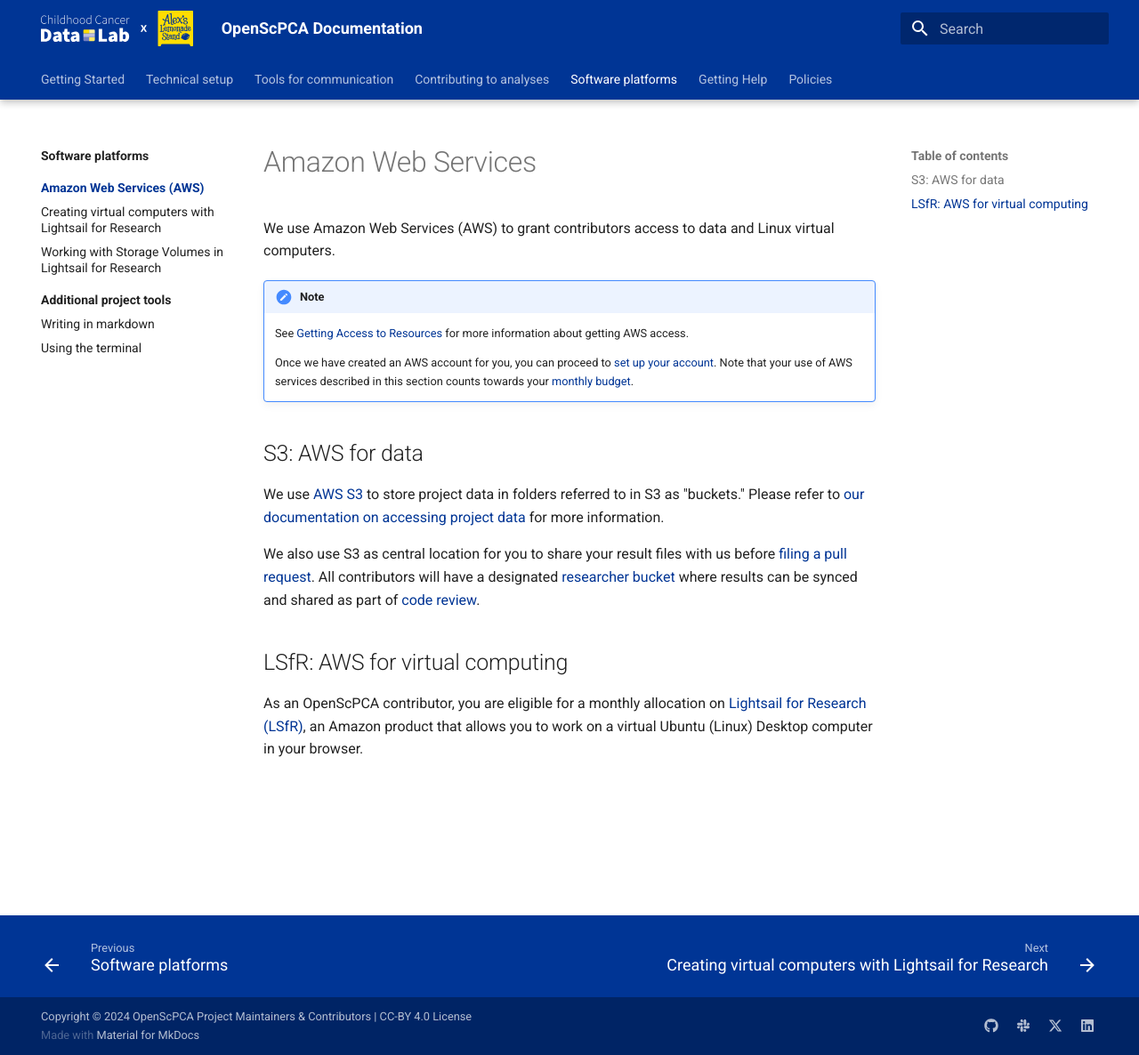
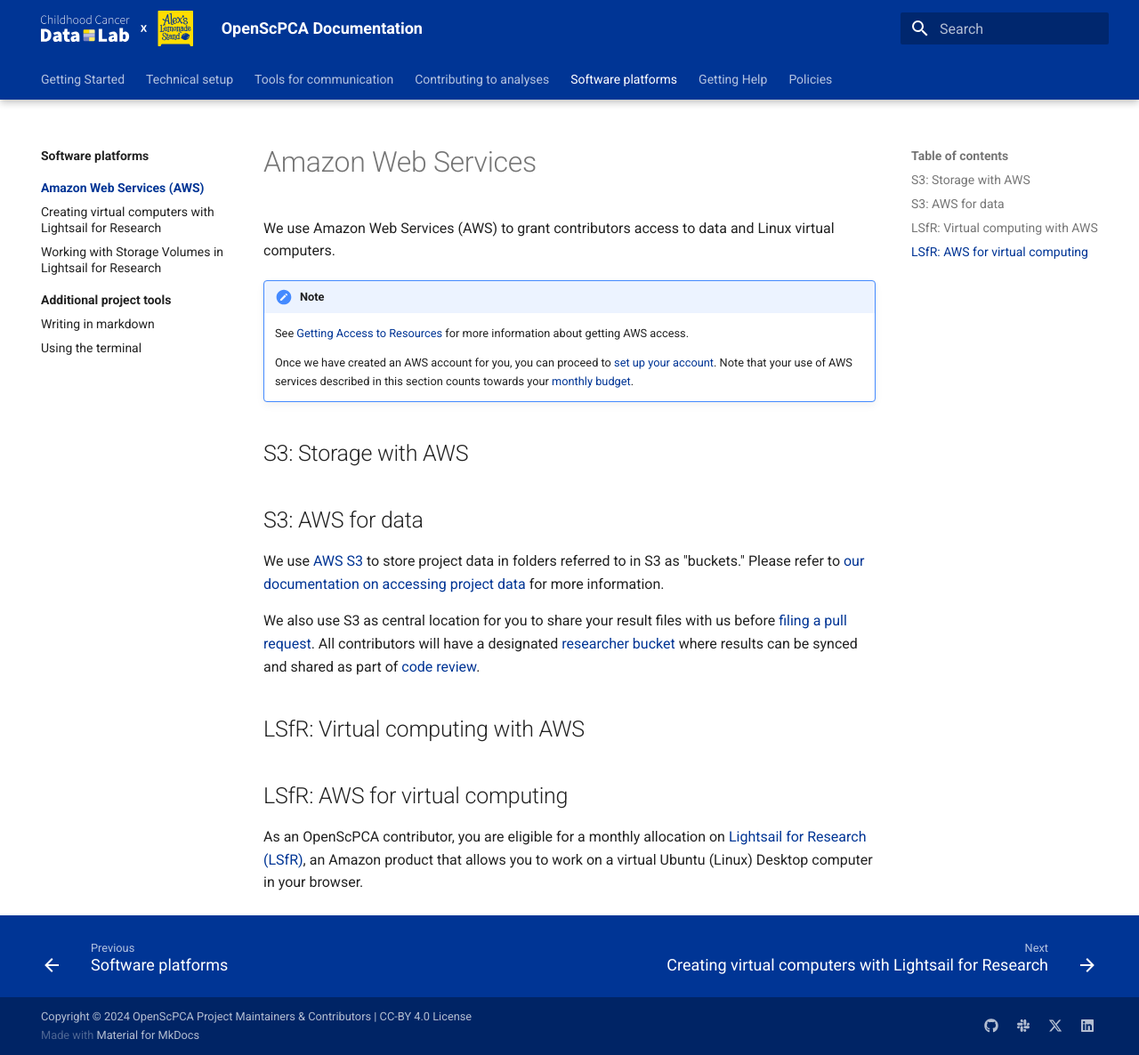
Before and after one commit to AlexsLemonade/OpenScPCA-analysis, an MkDocs documentation site: the page built from docs/software-platforms/aws/index.md, in a window 1280 px wide and 1186 px high. Shown: the whole window at 89% size. Built offline with MkDocs 1.6.1 and Material for MkDocs 9.7.7, drawn with Linux system fonts in a browser that asks for light colours.

Commit message:
Apply suggestions from code review
Co-authored-by: Ally Hawkins <54039191+allyhawkins@users.noreply.github.com>

```diff
--- a/docs/software-platforms/aws/index.md
+++ b/docs/software-platforms/aws/index.md
@@ -8,7 +8,7 @@
     Once we have created an AWS account for you, you can proceed to [set up your account](./joining-aws.md).
     Note that your use of AWS services described in this section counts towards your [monthly budget](../../getting-started/accessing-resources/getting-access-to-compute.md#monthly-budget).
 
-
+## S3: Storage with AWS
 ## S3: AWS for data
 
 We use [AWS S3](https://aws.amazon.com/s3/) to store project data in folders referred to in S3 as "buckets."
@@ -17,7 +17,7 @@
 We also use S3 as central location for you to share your result files with us before [filing a pull request](../../contributing-to-analyses/creating-pull-requests/index.md).
 All contributors will have a designated [researcher bucket](working-with-s3-buckets.md) where results can be synced and shared as part of [code review](../../contributing-to-analyses/pr-review-and-merge/index.md).
 
-
+## LSfR: Virtual computing with AWS
 ## LSfR: AWS for virtual computing
 
 As an OpenScPCA contributor, you are eligible for a monthly allocation on [Lightsail for Research (LSfR)](https://aws.amazon.com/lightsail/research/), an Amazon product that allows you to work on a virtual Ubuntu (Linux) Desktop computer in your browser.
```
